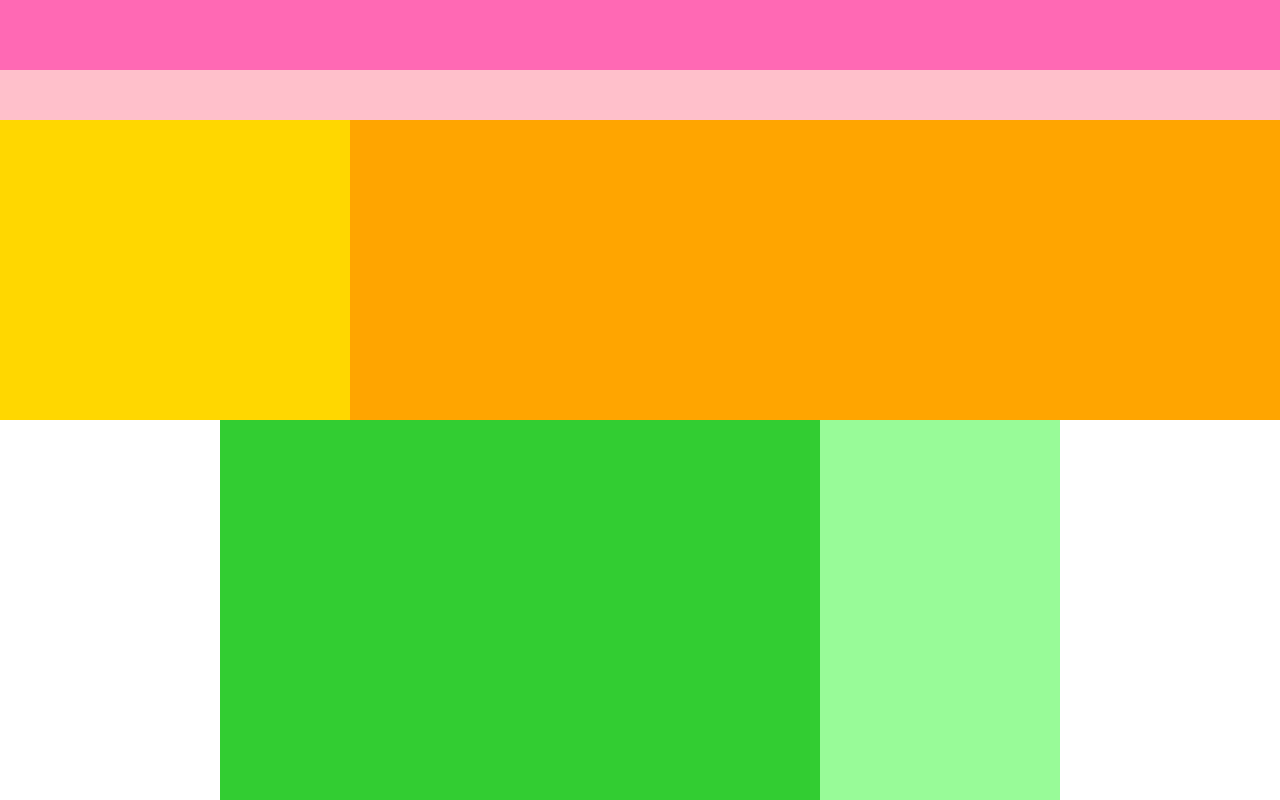
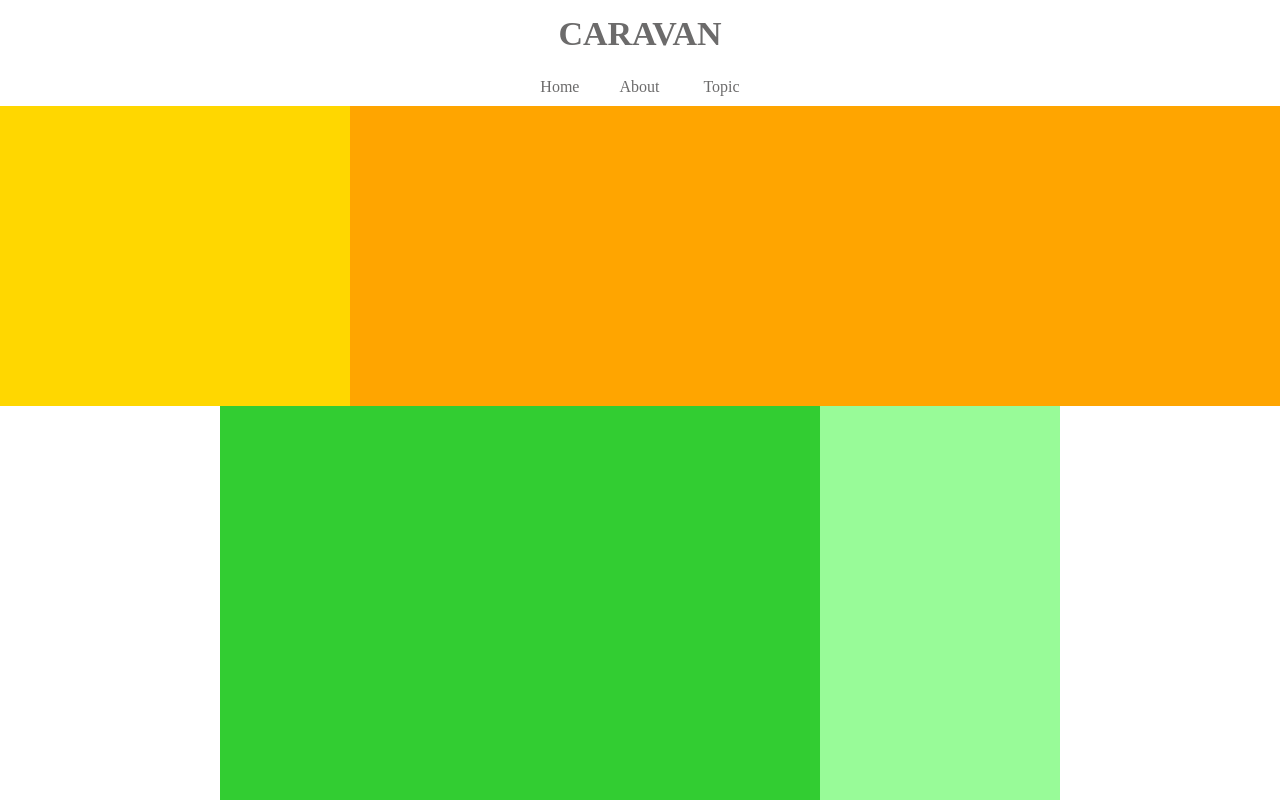
Before and after one commit to Jiima33/caravan, a plain HTML site: page index.html in a window 1280 px wide. Shown: the top 800 px of the page. Drawn offline with Linux system fonts and the light colour scheme.

Commit message:
[finish]1-5

```diff
--- a/index.html
+++ b/index.html
@@ -8,10 +8,21 @@
   </head>
 
   <body>
-    <div class="header">
-      <div class="header-top"></div>
-      <div class="header-bottom"></div>
-    </div>
+    <header>
+      <h1 class="heading">
+        <a href="index.html">CARAVAN</a>
+      </h1>
+    </header>
+
+    <nav>
+      <ul class="nav-list">
+        <li class="nav-list-item">
+          <a href="index.html">Home</a>
+          <li class="nav-list-item">About</li>
+          <li class="nav-list-item">Topic</li>
+        </li>
+      </ul>
+    </nav>
 
     <div class="main-visual">
       <div class="main-visual-content"></div>
@@ -21,6 +32,10 @@
       <div class="blog"></div>
       <div class="sidebar"></div>
     </div>
-    <div class="footer"></div>
+
+    <footer>
+      <p class="footer-text">© All rights reserved by Infratop.Inc.</p>
+
+    </footer>
   </body>
 </html>
--- a/style.css
+++ b/style.css
@@ -2,24 +2,34 @@
   margin: 0;
   padding: 0;
   box-sizing: border-box;
+  color: #6c6b6b;
 }
 
-.header {
-  width: 100%;
-  height: 120px;
-  background-color: red;
+a {
+  text-decoration: none;
 }
 
-.header-top {
-  width: 100%;
-  height: 70px;
-  background-color: hotpink;
+header {
+  width: 90%;
+  padding: 15px 0;
+  margin: 0 auto;
+  text-align: center;
 }
 
-.header-bottom {
-  width: 100%;
-  height: 50px;
-  background-color: pink;
+header .heading {
+  font-size: 34px;
+}
+
+.nav-list {
+  text-align: center;
+  padding: 10px 0;
+  margin: 0 auto;
+}
+
+.nav-list-item {
+  list-style: none;
+  display: inline-block;
+  margin: 0 20px;
 }
 
 .main-visual {
@@ -55,8 +65,14 @@
   background-color: palegreen;
 }
 
-.footer {
+footer {
   width: 100%;
   height: 120px;
-  background-color: blue;
+  text-align: center;
+  line-height: 120px;
+  background-color: #848282;
 }
+
+.footer {
+  color: #fff;
+}
```
